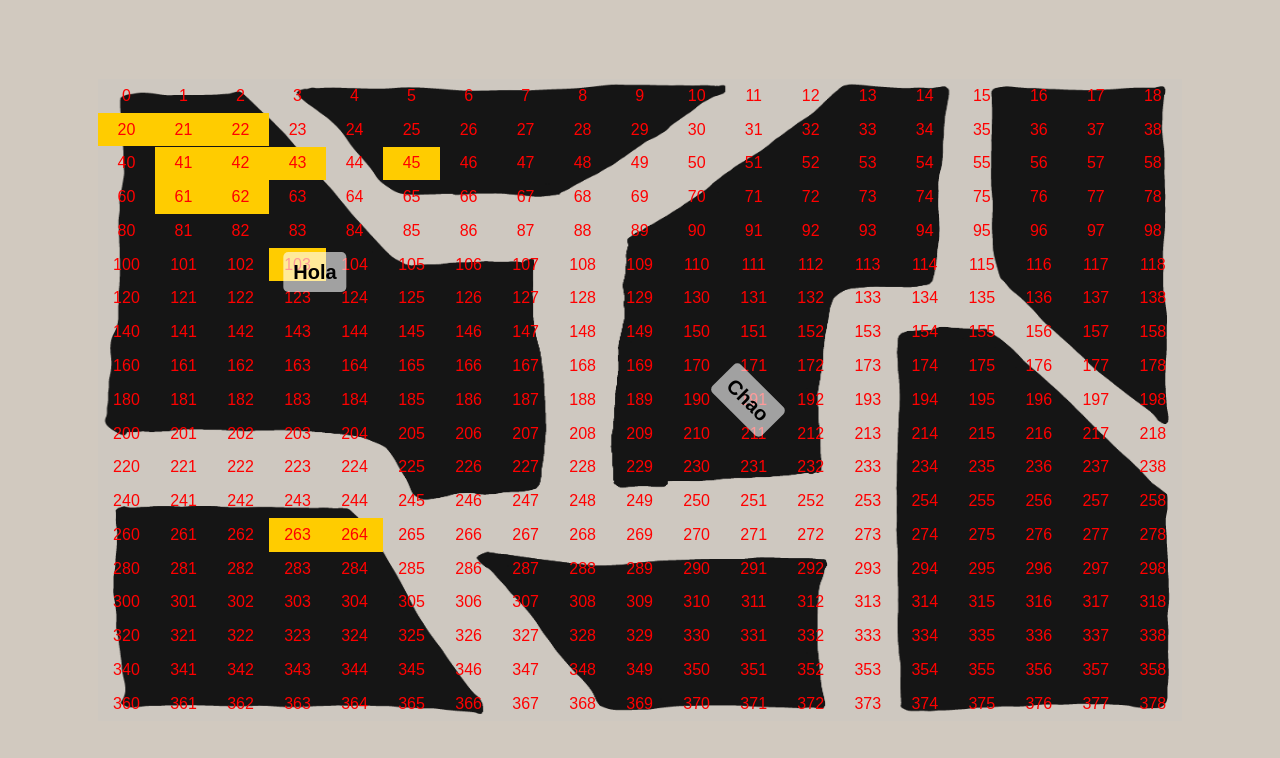
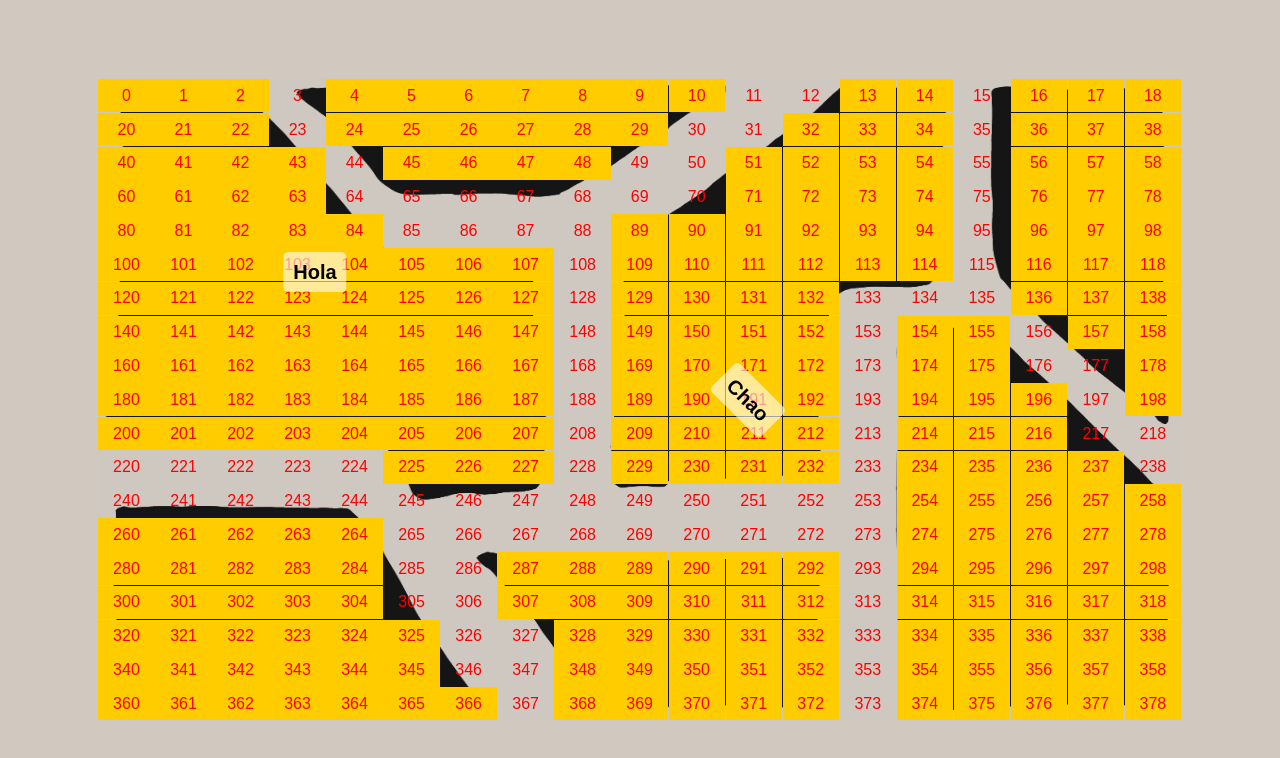
Before and after one commit to g-guevara/mtfa, a Next.js app: page / in a window 1280 px wide. Shown: the top 758 px of the page. Built offline with nearby package versions, Linux system fonts and the light colour scheme.

Commit message:
overlaybuttonsgrid correct for home

```diff
--- a/src/app/GridOverlay.jsx
+++ b/src/app/GridOverlay.jsx
@@ -8,9 +8,17 @@ export default function GridOverlay({ texts }) {
 
 // Definir los enlaces agrupando los índices que llevan al mismo destino
 const linkGroups = [
-    { numbers: [20,21, 22, 41, 42, 43, 45], url: "https://www.youtube.com" },
-    { numbers: [61, 62,103,263,264], url: "https://www.google.com" },
-  ];
+   // { numbers: [1, 2, 3, 4, 5, 7, 9, 19, 20, 21, 25, 26, 27, 28, 31, 33, 34, 35, 36, 37, 40, 42, 46, 47, 52, 53, 54, 55, 56, 57, 58, 60, 61, 62, 68, 72, 73, 74, 76, 77, 81, 82, 83, 90, 91, 92, 93, 94, 96, 97, 98, 101, 102, 110, 111, 112, 113, 117, 118, 121, 122, 123, 124, 125, 126, 130, 131, 132, 135, 137, 138, 141, 142, 143, 144, 145, 146, 147, 150, 151, 158, 161, 162, 163, 164, 165, 166, 170, 172, 175, 178, 180, 181, 182, 183, 184, 185, 186, 189, 190, 193, 194, 195, 207, 208, 209, 210, 214, 216, 223, 229, 238, 252, 253, 258, 260, 261, 267, 272, 281, 282, 283, 284, 285, 287, 288, 294, 295, 296, 297, 300, 301, 302, 303, 304, 310, 311, 312, 313, 316, 317, 318, 321, 322, 323, 324, 326, 328, 329, 330, 331, 332, 335, 336, 337, 338, 341, 342, 343, 344, 345, 347, 349, 350, 351, 355, 356, 357, 358, 363, 367],
+    //  url: "https://www.google.com" },
+      { numbers: [0,1,2,20,21,22,40,41,42,43,60,61,62,63,80,81,82,83,84,100,101,102,103,104,105,106,107,120,121,122,123,124,125,126,127,140,141,142,143,144,145,146,147,160,161,162,163,164,165,166,167,180,181,182,183,184,185,186,187,200,201,202,203,204,205,206,207,225,226,227], url: "https://www.youtube.com" },
+      { numbers: [260,261,262,263,264,280,281,282,283,284,300,301,302,303,304,320,321,322,323,324,325,340,341,342,343,344,345,360,361,362,363,364,365,366], url: "https://www.google.com" },
+      { numbers: [4,5,6,7,8,9,10,24,25,26,27,28,29,45,46,47,48], url: "https://www.youtube.com" },
+      { numbers: [13,14,32,33,34,51,52,53,54,71,72,73,74,89,90,91,92,93,94,109,110,111,112,113,114,129,130,131,132,149,150,151,152,169,170,171,172,189,190,191,192,209,210,211,212,229,230,231,232], url: "https://www.google.com" },
+      { numbers: [287,288,289,290,289,291,292,307,308,309,310,311,312,328,329,330,331,332,348,349,350,351,352,368,369,370,371,372], url: "https://www.youtube.com" },
+      { numbers: [16,17,18,36,37,38,56,57,58,76,77,78,96,97,98,116,117,118,136,137,138,157,158,178,198], url: "https://www.google.com" },
+      { numbers: [154,155,174,175,194,195,196,214,215,216,234,235,236,237,254,255,256,257,258,274,275,276,277,278,294,295,296,297,298,314,315,316,317,318,334,335,336,337,338,354,355,356,357,358,374,375,376,377,378], url: "https://www.google.com" },
+];
+
 
   // Convertir la estructura en un objeto `linkMap`
   const linkMap = Object.fromEntries(
```
